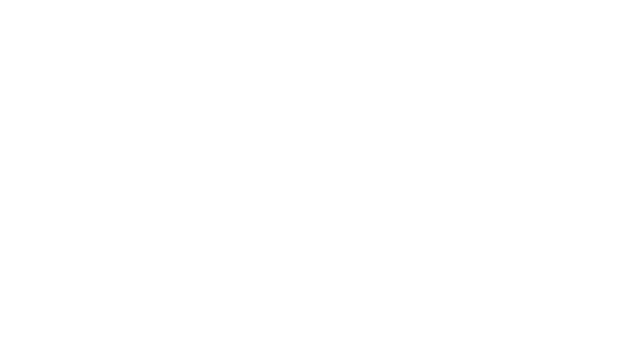
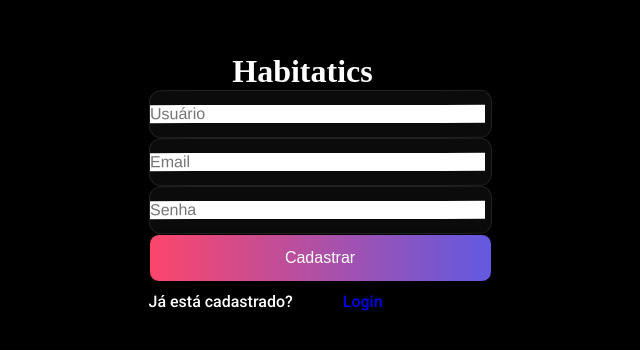
Before and after one commit to gustavohaas/gestaogegabitos-grupo1, a React (Create React App) app: page /signup in a window 1280 px wide. Shown: the part 218-568 px from the top of the page, without its empty margins (320-960 px from the left). Built offline with nearby package versions, Linux system fonts and the light colour scheme; a web font is replaced by a local one.

Commit message:
feat: signUp release and style

```diff
--- a/src/App.js
+++ b/src/App.js
@@ -1,8 +1,10 @@
-import Routes from './pages/routes';
+import GlobalStyle from "./style/global";
+import Routes from "./pages/routes";
 
 function App() {
   return (
     <div className="App">
+      <GlobalStyle />
       <Routes />
     </div>
   );
--- a/src/components/Input/index.jsx
+++ b/src/components/Input/index.jsx
@@ -1,10 +1,10 @@
 import { Container, InputStyled } from "./style";
 
-const Input = () => {
+const Input = ({ register, name, ...rest }) => {
   return (
     <>
       <Container>
-        <InputStyled />
+        <InputStyled {...register(name)} {...rest} />
       </Container>
     </>
   );
--- a/src/components/Logo/style.js
+++ b/src/components/Logo/style.js
@@ -8,10 +8,12 @@ export const Header = styled.header`
 `;
 
 export const LogoTitle = styled.h1`
+  color: var(--white);
   font-family: "Hurricane";
 `;
 
 export const LogoImage = styled.img`
+  color: var(--white);
   width: 30px;
   height: 30px;
   margin-left: 5px;
--- a/src/pages/SignUp/index.jsx
+++ b/src/pages/SignUp/index.jsx
@@ -1,13 +1,15 @@
 import * as yup from "yup";
 import { yupResolver } from "@hookform/resolvers/yup";
 import { useForm } from "react-hook-form";
-import { useAuth } from "../../providers/SignUp";
-import { useHistory, Redirect } from "react-router-dom";
 import Input from "../../components/Input";
 import Button from "../../components/Button";
+import { useSignUp } from "../../providers/SignUp";
+import { Link, useHistory } from "react-router-dom";
+import Logo from "../../components/Logo";
+import { Errors, Footer, Form, Span } from "./style";
 
 const SignUp = () => {
-  const { signup, isAuth } = useAuth();
+  const { signup } = useSignUp();
   const history = useHistory();
 
   const schema = yup.object().shape({
@@ -25,27 +27,38 @@ const SignUp = () => {
     formState: { errors },
   } = useForm({ resolver: yupResolver(schema) });
 
-  const handleForm = ({ username, email, password }) => {
-    const user = { username, email, password };
-
-    signup(user, history);
+  const handleForm = (data) => {
+    signup(data, history);
   };
-
-  if (isAuth) {
-    return <Redirect to="/" />;
-  }
 
   return (
     <>
-      <form onSubmit={handleSubmit(handleForm)}>
-        <Input placeholder="Usuário" {...register("username")} />
-        <p>error={errors.username?.message}</p>
-        <Input placeholder="Email" {...register("email")} />
-        <p>error={errors.email?.message}</p>
-        <Input placeholder="Senha" {...register("password")} />
-        <p>error={errors.password?.message}</p>
+      <Logo />
+      <Form onSubmit={handleSubmit(handleForm)}>
+        <Input name="username" placeholder="Usuário" register={register} />
+        <Errors> {errors.username?.message}</Errors>
+        <Input
+          name="email"
+          type="email"
+          placeholder="Email"
+          register={register}
+        />
+        <Errors>{errors.email?.message}</Errors>
+        <Input
+          name="password"
+          type="password"
+          placeholder="Senha"
+          register={register}
+        />
+        <Errors>{errors.password?.message}</Errors>
         <Button type="submit">Cadastrar</Button>
-      </form>
+        <Footer>
+          Já está cadastrado?
+          <Span>
+            <Link to="/login">Login</Link>
+          </Span>
+        </Footer>
+      </Form>
     </>
   );
 };
--- a/src/pages/SignUp/style.js
+++ b/src/pages/SignUp/style.js
@@ -0,0 +1,24 @@
+import styled from "styled-components";
+
+export const Form = styled.form`
+  heigth: 400px;
+`;
+
+export const Errors = styled.span`
+  heigth: 15px;
+  color: #fff;
+`;
+
+export const Footer = styled.p`
+  display: flex;
+  width: 300px;
+  padding-top: 10px;
+  font-family: "Roboto";
+  font-size: 1rem;
+  color: #fff;
+`;
+
+export const Span = styled.span`
+  margin-left: 50px;
+  font-size: 1rem;
+`;
--- a/src/pages/routes/index.js
+++ b/src/pages/routes/index.js
@@ -3,13 +3,11 @@ import SignUp from "../SignUp";
 
 function Routes() {
   return (
-    <>
-      <Switch>
-        <Route path="/signUp">
-          <SignUp />
-        </Route>
-      </Switch>
-    </>
+    <Switch>
+      <Route path="/signup">
+        <SignUp />
+      </Route>
+    </Switch>
   );
 }
 
--- a/src/providers/SignUp/index.js
+++ b/src/providers/SignUp/index.js
@@ -1,33 +1,24 @@
-import { createContext, useContext, useEffect, useState } from "react";
+import { createContext, useContext } from "react";
+import { toast } from "react-toastify";
 import api from "../../services/api";
-import { toast } from "react-toastify";
 
 const SignUpContext = createContext();
 
-export const SignUp = ({ children }) => {
-  const [isAuth, setIsAuth] = useState(false);
-
-  useEffect(() => {
-    const token = JSON.parse(localStorage.getItem("@Dev:token"));
-    if (token) {
-      setIsAuth(true);
-    }
-  }, [isAuth]);
-
+export const SignUpProvider = ({ children }) => {
   const signup = (data, history) => {
+    console.log(data);
     api
       .post("users/", data)
-      .then((response) => {
-        toast.success("Conta criada com sucesso!");
+      .then((res) => {
+        console.log(res);
+        toast.success("cadastro sucess!");
         history.push("/login");
       })
-      .catch((error) => toast.error("Usuário já existe."));
+      .catch((e) => toast.error("desculpe houve uma falha"));
   };
-
   return (
     <SignUpContext.Provider
       value={{
-        isAuth,
         signup,
       }}
     >
@@ -35,4 +26,4 @@ export const SignUp = ({ children }) => {
     </SignUpContext.Provider>
   );
 };
-export const useAuth = () => useContext(SignUpContext);
+export const useSignUp = () => useContext(SignUpContext);
--- a/src/providers/index.js
+++ b/src/providers/index.js
@@ -1,7 +1,11 @@
+import { SignUpProvider } from "./SignUp";
 
-
-const Providers = ({children}) => {
-    return <></>
-}
+const Providers = ({ children }) => {
+  return (
+    <>
+      <SignUpProvider>{children}</SignUpProvider>
+    </>
+  );
+};
 
 export default Providers;
--- a/src/services/api.js
+++ b/src/services/api.js
@@ -1,7 +1,7 @@
 import axios from "axios";
 
 const apiBase = axios.create({
-    baseURL: 'https://kenzie-habits.herokuapp.com/'
-})
+  baseURL: "https://kenzie-habits.herokuapp.com/",
+});
 
 export default apiBase;
--- a/src/style/global.js
+++ b/src/style/global.js
@@ -24,7 +24,7 @@ export default createGlobalStyle`
         justify-content: center;
         height:100vh;
         width: 100vw;
-        background-color: var(---black);
+        background-color: var(--black);
 
         font-family: "Roboto", serif ;
         font-size: 1rem;
```
